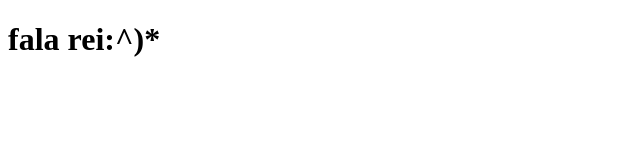
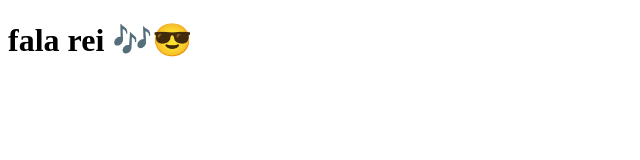
Before and after one commit to iuripejara/cloneTabNews, a Next.js app: page / in a window 1280 px wide. Shown: the top 160 px of the page, without its empty margins (0-640 px from the left). Built offline with nearby package versions, Linux system fonts and the light colour scheme.

Commit message:
atualizacao do texto

```diff
--- a/pages/index.js
+++ b/pages/index.js
@@ -1,3 +1,3 @@
 export default function Homen() {
-    return <h1>fala rei:^)*</h1>
+    return <h1>fala rei 🎶😎</h1>
 }
```
